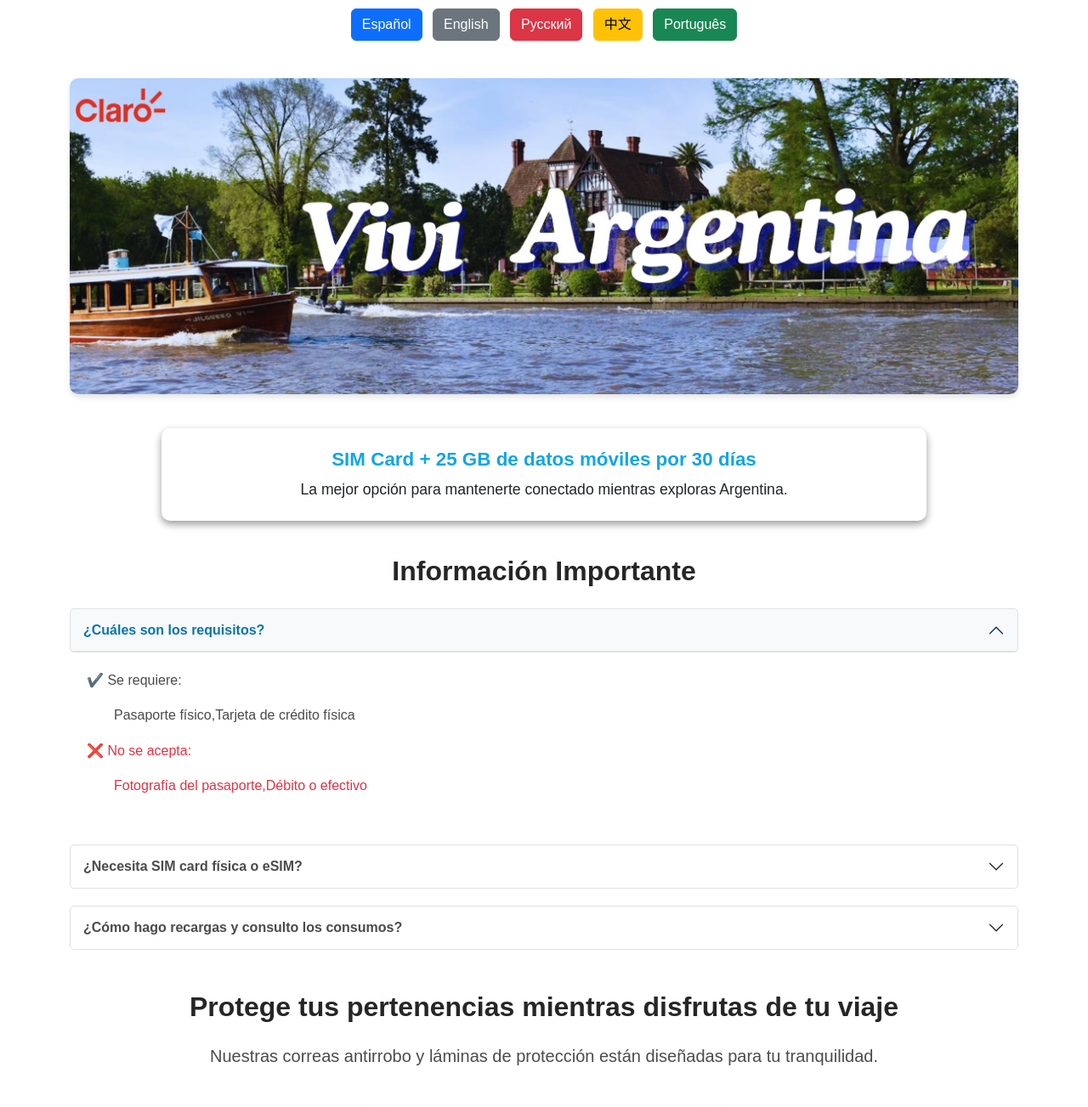
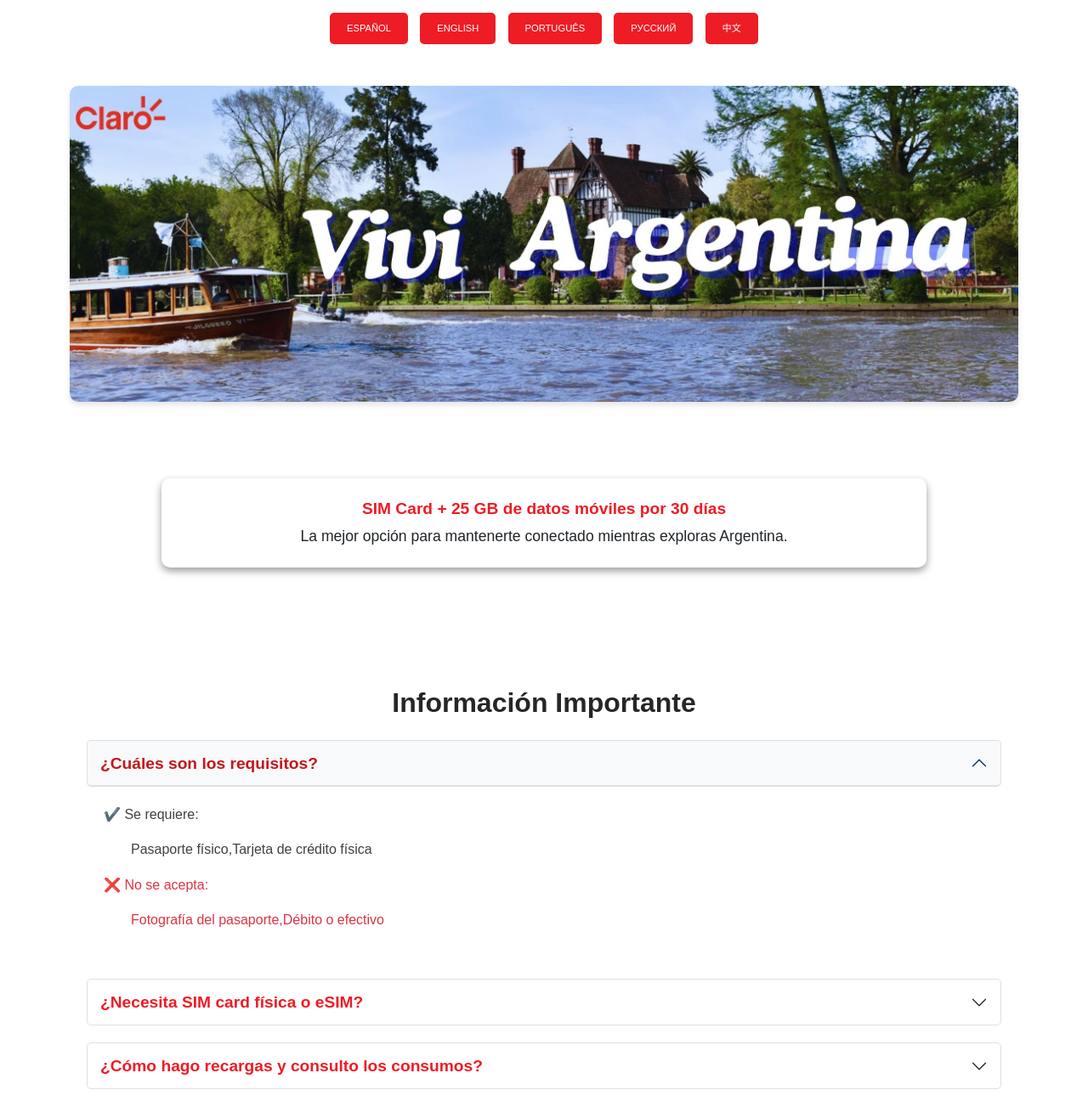
Before and after one commit to Romherre/turista, a plain HTML site: page index.html in a window 1280 px wide. Shown: the part 110-1413 px from the top of the page at 85% size. Drawn offline with nearby package versions, Linux system fonts and the light colour scheme.

```diff
--- a/index.html
+++ b/index.html
@@ -53,13 +53,14 @@
 
         body {
             font-family: 'Futura', sans-serif;
-            background-color: #ffffff;
-            color: #4B4B4D;
+            background-color: #FFFFFF;
+            color: #757575;
+            font-size: 15px;
         }
 
         h1 {
             font-family: 'poppins', sans-serif;
-            color: #338ff8;
+            color: #4B4B4D;
 
             font-weight: 700;
             /* Cambia a negrita */
@@ -72,17 +73,43 @@
             font-weight: 700;
         }
 
-        .btn-claro {
+        /* .btn-claro {
             background-color: #EE1C25;
-            color: #fff;
+            color: #FFFFFF;
             border-radius: 5px;
+            padding: 10px 20px;
             text-transform: uppercase;
+            font-weight: 700;
+            border: none;
+            transition: all 0.3s ease;
         }
 
         .btn-claro:hover {
             background-color: #C4161D;
-            color: #fff;
-        }
+            transform: scale(1.05);
+
+            box-shadow: 0 4px 8px rgba(0, 0, 0, 0.1);
+
+        } */
+        .btn-trad {
+  background-color: #EE1C25; /* Rojo Claro */
+  color: white;
+  font-family: 'Montserrat', sans-serif;
+  font-size: 0.70rem; /* Tamaño reducido */
+  /* font-weight: 600;  */
+  border: none;
+  border-radius: 5px;
+  padding: 10px 20px;
+  text-transform: uppercase;
+  margin: 5px;
+  transition: all 0.3s ease;
+}
+
+.btn-trad:hover {
+  background-color: #C4161D; /* Rojo más oscuro */
+  transform: scale(1.05); /* Efecto de agrandamiento */
+  box-shadow: 0 4px 8px rgba(0, 0, 0, 0.1); /* Sombra suave */
+}
 
         .banner img {
             width: 100%;
@@ -107,7 +134,7 @@
         }
 
         .pack-destacado .card-title {
-            color: #12a6e0;
+            color: #EE1C25;
             font-weight: 700;
         }
 
@@ -120,7 +147,7 @@
             margin-bottom: 20px;
         }
 
-        .accordion-button {
+        /* .accordion-button {
             font-family: 'Poppins', sans-serif;
             background-color: #ffffff;
             color: #4B4B4D;
@@ -132,20 +159,56 @@
 
         .accordion-button:not(.collapsed) {
             background-color: #f8f9fa;
-            color: #0a75a7;
+            color: #EE1C25;
         }
 
         .accordion-body {
-            font-family: 'Poppins', sans-serif;
+            font-family: 'Montserrat', sans-serif;
             background-color: #ffffff;
-            color: #4B4B4D;
+            color: #757575;
             padding: 20px;
             line-height: 1.6;
         }
 
         .accordion-collapse {
             transition: all 0.4s ease;
-        }
+        } */
+         /* Estilo unificado para el acordeón */
+.accordion-button {
+  font-family: 'Montserrat', sans-serif; /* Igual que las cards */
+  font-size: 1.2rem; /* Tamaño similar al de los títulos de las cards */
+  font-weight: 800; /* Negrita para destacar */
+  color: #EE1C25; /* Rojo Claro, igual que los títulos */
+  background-color: #FFFFFF; /* Fondo blanco */
+  border: 1px solid #E0E0E0; /* Bordes ligeros */
+  border-radius: 5px; /* Bordes redondeados */
+  padding: 15px; /* Espaciado interno */
+  transition: all 0.3s ease; /* Transición suave */
+}
+
+.accordion-button:not(.collapsed) {
+  background-color: #F8F9FA; /* Fondo gris claro al expandirse */
+  color: #C4161D; /* Rojo más oscuro */
+}
+
+.accordion-body {
+  font-family: 'Montserrat', sans-serif; /* Igual que el contenido de las cards */
+  font-size: 1rem; /* Tamaño estándar */
+  color: #414141; /* Texto secundario */
+  line-height: 1.6; /* Altura de línea para mejor lectura */
+  padding: 20px; /* Espaciado interno */
+}
+
+.accordion-collapse {
+  transition: all 0.4s ease; /* Animación de colapso suave */
+}
+
+/* Estilo adicional para hover en el botón del acordeón */
+.accordion-button:hover {
+  background-color: #FFF5F5; /* Fondo muy suave al pasar el mouse */
+  color: #C4161D; /* Rojo más oscuro */
+}
+
 
         img {
             border-radius: 10px;
@@ -160,14 +223,19 @@
         .card-title {
             font-family: 'Montserrat', sans-serif;
             font-weight: 800;
-            font-size: 1.4rem;
-            color: #1892ca;
+            font-size: 1.2rem;
+            color: #EE1C25;
             text-align: center;
         }
 
-        .section {
+        section {
             padding: 50px 20px;
             /* Espaciado superior e inferior */
+        }
+
+        .row {
+            margin-bottom: 40px;
+            /* Espaciado entre filas */
         }
     </style>
 </head>
@@ -177,12 +245,12 @@
         <!-- Título Principal y Botones de Idioma -->
         <h1 class="text-center mb-4" id="title">Bienvenidos a Claro Argentina</h1>
         <div class="text-center mb-4">
-            <button class="btn btn-primary mx-1" onclick="cambiarIdioma('es')">Español</button>
-            <button class="btn btn-secondary mx-1" onclick="cambiarIdioma('en')">English</button>
-            <button class="btn btn-danger mx-1" onclick="cambiarIdioma('ru')">Русский</button>
-            <button class="btn btn-warning mx-1" onclick="cambiarIdioma('zh')">中文</button>
-            <button class="btn btn-success mx-1" onclick="cambiarIdioma('pt')">Português</button>
-        </div>
+            <button class="btn btn-trad" onclick="cambiarIdioma('es')">Español</button>
+            <button class="btn btn-trad" onclick="cambiarIdioma('en')">English</button>
+            <button class="btn btn-trad" onclick="cambiarIdioma('pt')">Português</button>
+            <button class="btn btn-trad" onclick="cambiarIdioma('ru')">Русский</button>
+            <button class="btn btn-trad" onclick="cambiarIdioma('zh')">中文</button>
+          </div>
         <div class="banner text-center">
             <img src="./img/tigre.jpg" alt="Vivi Argentina" />
         </div>
```
